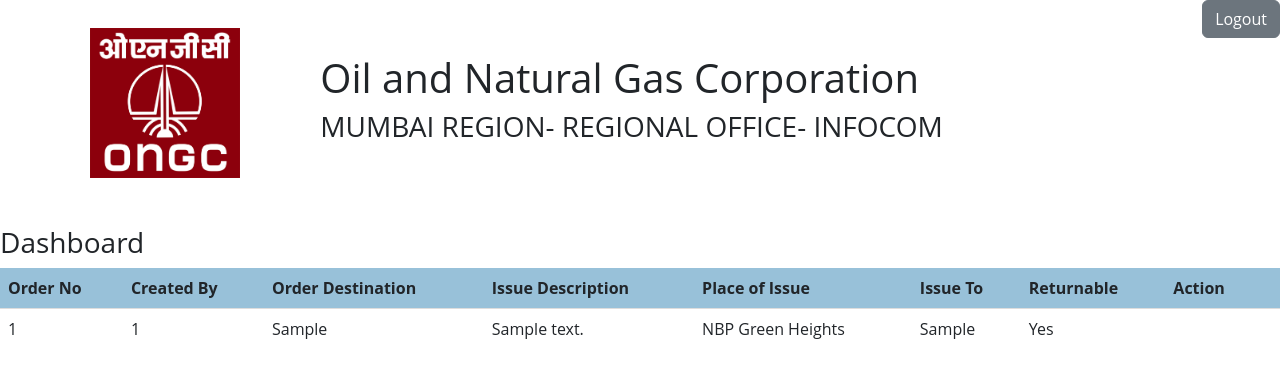
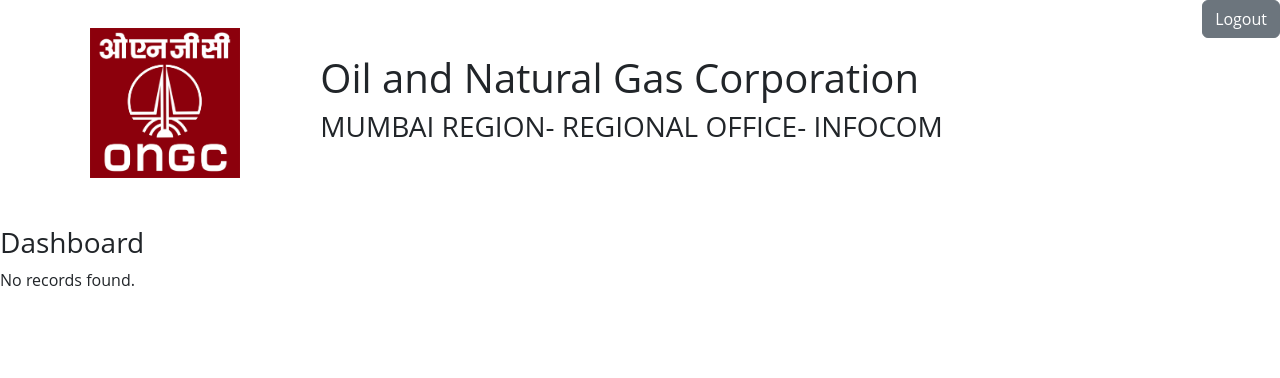
Before and after one commit to nitrobang/gatePassONGC, a PHP site: page /skdash.php in a window 1280 px wide. Shown: the top 378 px of the page. Run offline with PHP 8.4, Linux system fonts and the light colour scheme; the visitor is signed in with stand-in values (Sample User, id 1); tables that the repository leaves empty hold one stand-in row (values such as "Sample post").

Commit message:
guardlocation

```diff
--- a/newlogin.php
+++ b/newlogin.php
@@ -91,6 +91,7 @@ if ($_SERVER["REQUEST_METHOD"] == "POST") {
                     // Password is correct, create a session and redirect to the guard dashboard
                     $_SESSION["phone_no"] = $phone_no;
                     $_SESSION["designation"] = 'G';
+                    $_SESSION["venue"] = $user["venue"];
                     header("Location: skdash.php");
                 } else {
                     $errorMessage = "Invalid password";
--- a/skdash.php
+++ b/skdash.php
@@ -113,7 +113,7 @@ if ($designation == "E" && isset($_POST['edit_order'])) {
     } else if ($designation == "S") {
         $query = "SELECT orderno, order_dest, issue_desc, placeoi, issueto, returnable, coll_approval, security_approval,comp_approval,guard_approval,forwarded_to,created_by FROM order_no WHERE security_approval = 0 AND coll_approval = 1";
     } else {
-        $query = "SELECT orderno, order_dest, issue_desc, placeoi, issueto, returnable, coll_approval, security_approval,comp_approval,guard_approval,forwarded_to,created_by FROM order_no ";
+        $query = "SELECT orderno, order_dest, issue_desc, placeoi, issueto, returnable, coll_approval, security_approval,comp_approval,guard_approval,forwarded_to,created_by FROM order_no where placeoi = '{$_SESSION["venue"]}'";
     }
     $result = mysqli_query($connection, $query);
     // Check if the query was successful
```
